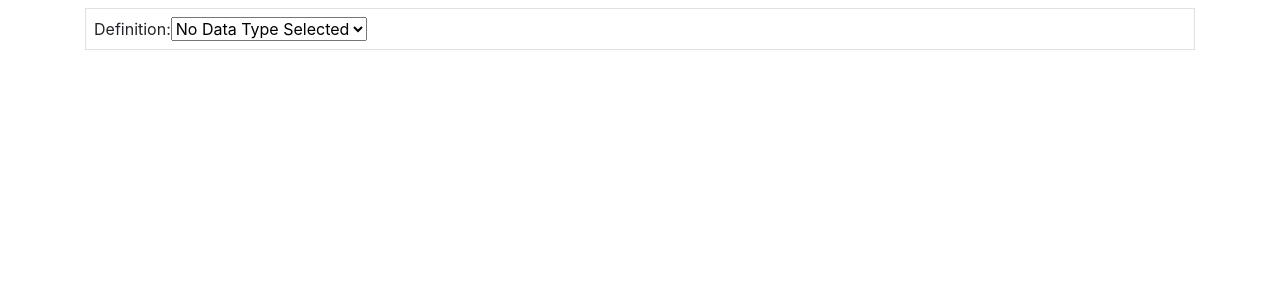
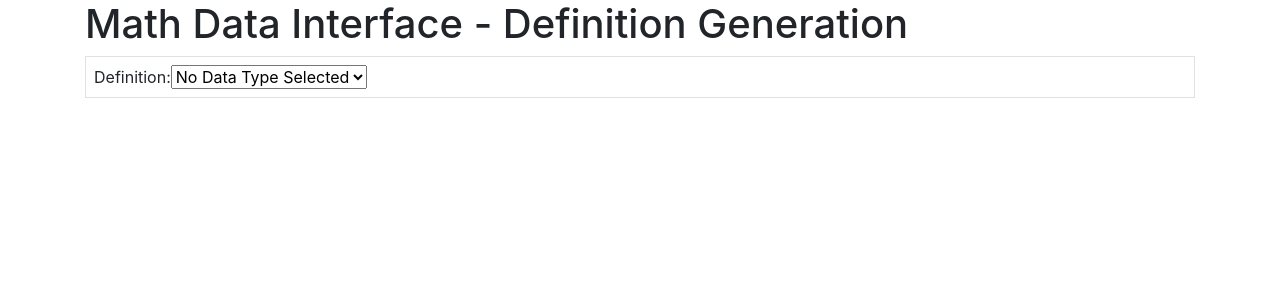
Before and after one commit to zafeirakopoulos/math-data, a React (Create React App) app in the folder jupyter/react-standalone/: page / in a window 1280 px wide. Shown: the top 300 px of the page. Built offline with nearby package versions, Linux system fonts and the light colour scheme.

Commit message:
Testing some ideas

```diff
--- a/jupyter/react-standalone/src/forms/graph-form.tsx
+++ b/jupyter/react-standalone/src/forms/graph-form.tsx
@@ -38,6 +38,7 @@ export class GraphForm extends React.Component<any, any> {
 
         return (
             <div className="container">
+                <h1>Math Data Interface - Definition Generation</h1>
                 {/*<button onClick={() => {*/}
                     {/*this.setState({*/}
                         {/*selectedDefinition: graph,*/}
```
Also changed, not shown: jupyter/react-standalone/src/definitions/test.ts (added, +49 -0 lines).
